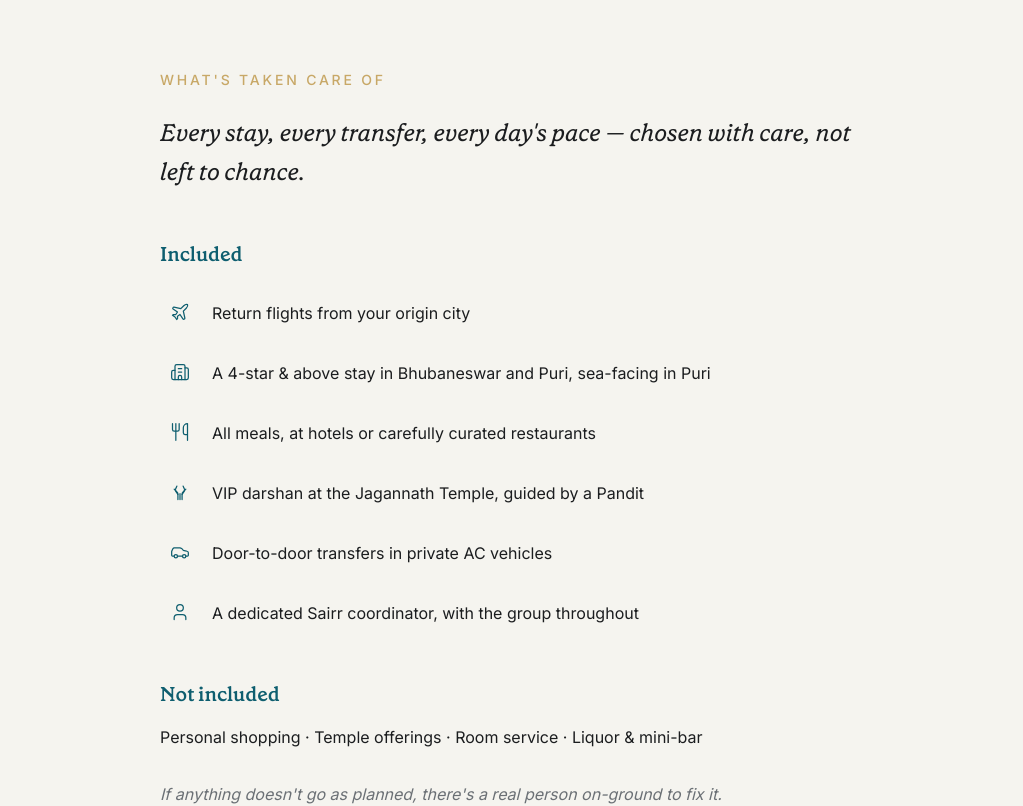
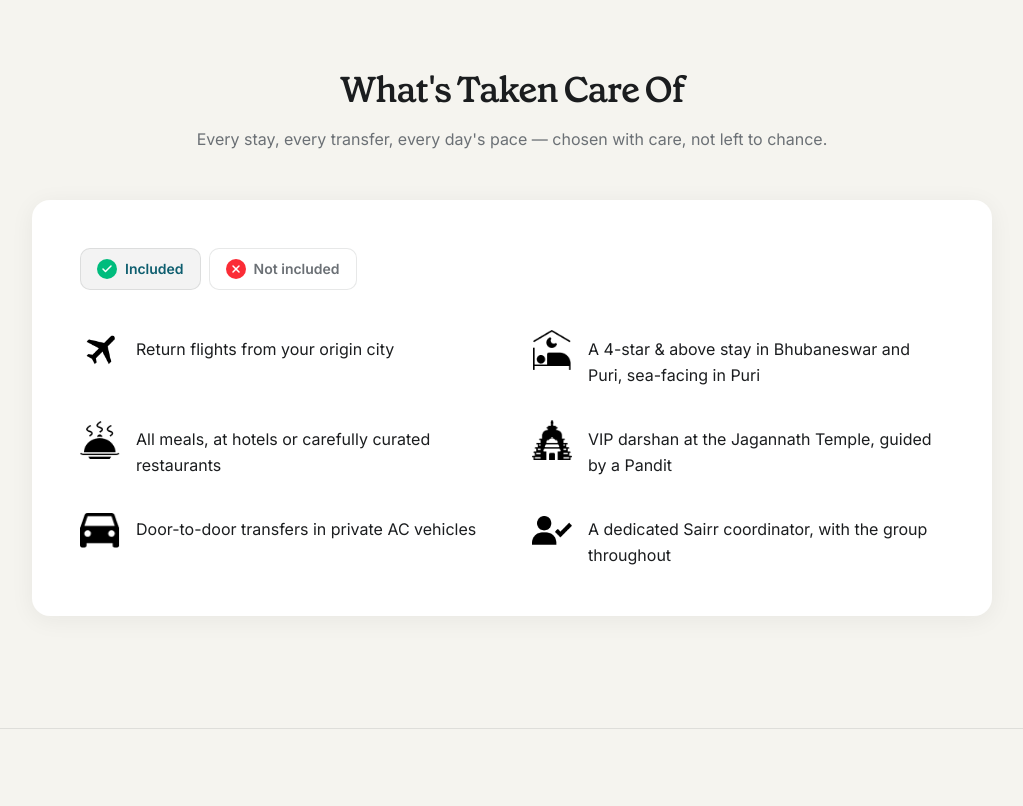
Before and after one commit to ServerlessTushar/sairr-website, a Next.js app: page /experiences/puri in a window 1280 px wide. Shown: the part 3040-3846 px from the top of the page, without its empty margins (128-1151 px from the left). Built offline with nearby package versions, Linux system fonts and the light colour scheme.

Commit message:
puri included section redesigned

```diff
--- a/src/app/experiences/puri/page.tsx
+++ b/src/app/experiences/puri/page.tsx
@@ -4,6 +4,7 @@ import { PuriMoments } from "@/components/puri/PuriMoments";
 import { PuriItinerary } from "@/components/puri/PuriItinerary";
 import { puriItineraryData } from "@/components/puri/puriItineraryData";
 import { PuriIncluded } from "@/components/puri/PuriIncluded";
+import { puriIncludedSectionData } from "@/components/puri/puriIncludedData";
 import { PuriDates } from "@/components/puri/PuriDates";
 import { PuriWords } from "@/components/puri/PuriWords";
 import { PuriFaqs } from "@/components/puri/PuriFaqs";
@@ -60,7 +61,7 @@ export default function PuriExperiencePage() {
           <PuriHero />
           <PuriMoments />
           <PuriItinerary heading="Four Days" carouselData={puriItineraryData} />
-          <PuriIncluded />
+          <PuriIncluded {...puriIncludedSectionData} />
           <PuriDates />
           <PuriWords />
           <PuriFaqs />
--- a/src/components/puri/PuriIncluded.tsx
+++ b/src/components/puri/PuriIncluded.tsx
@@ -1,50 +1,32 @@
-import { FadeIn } from "@/components/shared/FadeIn";
-import { IncludedIcon } from "@/components/puri/IncludedIcon";
-import { puriIncluded, puriNotIncluded } from "@/data/puri";
+import {
+  IncludedExcludedSection,
+  type IncludedExcludedItem,
+} from "@/components/shared/IncludedExcludedSection";
 
-export function PuriIncluded() {
+export type { IncludedExcludedItem };
+
+export type PuriIncludedProps = {
+  heading: string;
+  para: string;
+  included: IncludedExcludedItem[];
+  excluded: IncludedExcludedItem[];
+  className?: string;
+};
+
+export function PuriIncluded({
+  heading,
+  para,
+  included,
+  excluded,
+  className,
+}: PuriIncludedProps) {
   return (
-    <section className="border-t border-charcoal/10 bg-mist">
-      <div className="mx-auto max-w-3xl px-4 py-20 sm:px-6 lg:px-8 lg:py-28">
-        <FadeIn>
-          <p className="text-sm font-medium uppercase tracking-[0.2em] text-gold">
-            What&apos;s taken care of
-          </p>
-          <p className="mt-6 font-heading text-xl italic leading-relaxed text-charcoal sm:text-2xl">
-            Every stay, every transfer, every day&apos;s pace — chosen with
-            care, not left to chance.
-          </p>
-        </FadeIn>
-
-        <FadeIn className="mt-12" delay={0.08}>
-          <h3 className="font-heading text-xl font-semibold text-brand">
-            Included
-          </h3>
-          <ul className="mt-6 space-y-5">
-            {puriIncluded.map((item) => (
-              <li key={item.id} className="flex items-start gap-3">
-                <IncludedIcon name={item.icon} />
-                <span className="pt-2 text-base leading-relaxed text-charcoal">
-                  {item.text}
-                </span>
-              </li>
-            ))}
-          </ul>
-        </FadeIn>
-
-        <FadeIn className="mt-12" delay={0.12}>
-          <h3 className="font-heading text-xl font-semibold text-brand">
-            Not included
-          </h3>
-          <p className="mt-4 text-base leading-relaxed text-charcoal">
-            {puriNotIncluded}
-          </p>
-          <p className="mt-8 text-base italic text-slate">
-            If anything doesn&apos;t go as planned, there&apos;s a real person
-            on-ground to fix it.
-          </p>
-        </FadeIn>
-      </div>
-    </section>
+    <IncludedExcludedSection
+      heading={heading}
+      para={para}
+      included={included}
+      excluded={excluded}
+      className={className}
+    />
   );
 }
--- /dev/null
+++ b/src/components/puri/puriIncludedData.tsx
@@ -0,0 +1,63 @@
+import Image from "next/image";
+import type { IncludedExcludedItem } from "@/components/puri/PuriIncluded";
+import { puriIncluded, puriNotIncluded } from "@/data/puri";
+import included1 from "@/public/experience/included-1.webp";
+import included2 from "@/public/experience/included-2.webp";
+import included3 from "@/public/experience/included-3.webp";
+import included4 from "@/public/experience/included-4.webp";
+import included5 from "@/public/experience/included-5.webp";
+import included6 from "@/public/experience/included-6.webp";
+import notIncludedIcon from "@/public/experience/not-included.webp";
+
+const includedImages = [
+  included1,
+  included2,
+  included3,
+  included4,
+  included5,
+  included6,
+];
+
+function itemIcon(src: (typeof includedImages)[number]) {
+  return (
+    <Image
+      src={src}
+      alt=""
+      width={40}
+      height={40}
+      className="size-10 object-contain"
+      aria-hidden
+    />
+  );
+}
+
+function excludedItemIcon() {
+  return (
+    <Image
+      src={notIncludedIcon}
+      alt=""
+      width={40}
+      height={40}
+      className="size-10 object-contain"
+      aria-hidden
+    />
+  );
+}
+
+export const puriIncludedSectionData = {
+  heading: "What's Taken Care Of",
+  para:
+    "Every stay, every transfer, every day's pace — chosen with care, not left to chance.",
+  included: puriIncluded.map(
+    (item, index): IncludedExcludedItem => ({
+      icon: itemIcon(includedImages[index]),
+      text: item.text,
+    }),
+  ),
+  excluded: puriNotIncluded.split(" · ").map(
+    (text): IncludedExcludedItem => ({
+      icon: excludedItemIcon(),
+      text: text.trim(),
+    }),
+  ),
+};
--- /dev/null
+++ b/src/components/shared/IncludedExcludedSection.tsx
@@ -0,0 +1,134 @@
+"use client";
+
+import { useState, type ReactNode } from "react";
+import { Check, X } from "lucide-react";
+import { cn } from "@/lib/utils";
+
+export type IncludedExcludedItem = {
+  icon: ReactNode;
+  text: string;
+};
+
+export type IncludedExcludedSectionProps = {
+  heading: string;
+  para: string;
+  included: IncludedExcludedItem[];
+  excluded: IncludedExcludedItem[];
+  className?: string;
+};
+
+type Tab = "included" | "excluded";
+
+function TabButton({
+  tab,
+  activeTab,
+  onSelect,
+}: {
+  tab: Tab;
+  activeTab: Tab;
+  onSelect: (tab: Tab) => void;
+}) {
+  const isActive = activeTab === tab;
+  const isIncluded = tab === "included";
+
+  return (
+    <button
+      type="button"
+      role="tab"
+      aria-selected={isActive}
+      onClick={() => onSelect(tab)}
+      className={cn(
+        "inline-flex items-center gap-2 rounded-lg border px-4 py-2.5 text-sm font-semibold transition-colors",
+        isActive
+          ? "border-charcoal/10 bg-charcoal/5 text-brand"
+          : "border-charcoal/10 bg-white text-slate hover:bg-charcoal/[0.03]",
+      )}
+    >
+      <span
+        className={cn(
+          "flex size-5 shrink-0 items-center justify-center rounded-full text-white",
+          isIncluded ? "bg-emerald-500" : "bg-red-500",
+        )}
+        aria-hidden
+      >
+        {isIncluded ? (
+          <Check className="size-3 stroke-[3]" />
+        ) : (
+          <X className="size-3 stroke-[3]" />
+        )}
+      </span>
+      {isIncluded ? "Included" : "Not included"}
+    </button>
+  );
+}
+
+function ItemGrid({ items }: { items: IncludedExcludedItem[] }) {
+  return (
+    <ul className="grid grid-cols-1 gap-6 sm:grid-cols-2 sm:gap-x-10 sm:gap-y-8">
+      {items.map((item) => (
+        <li key={item.text} className="flex items-start gap-4">
+          <span className="flex size-10 shrink-0 items-center justify-center text-charcoal">
+            {item.icon}
+          </span>
+          <span className="pt-1.5 text-base leading-relaxed text-charcoal">
+            {item.text}
+          </span>
+        </li>
+      ))}
+    </ul>
+  );
+}
+
+export function IncludedExcludedSection({
+  heading,
+  para,
+  included,
+  excluded,
+  className,
+}: IncludedExcludedSectionProps) {
+  const [activeTab, setActiveTab] = useState<Tab>("included");
+  const items = activeTab === "included" ? included : excluded;
+
+  return (
+    <section
+      className={cn("border-t border-charcoal/10 bg-mist", className)}
+    >
+      <div className="mx-auto max-w-5xl px-4 py-16 sm:px-6 sm:py-20 lg:px-8 lg:py-28">
+        <div className="text-center">
+          <h2 className="font-heading text-3xl font-semibold tracking-tight text-charcoal sm:text-4xl">
+            {heading}
+          </h2>
+          <p className="mx-auto mt-4 max-w-2xl text-base leading-relaxed text-slate">
+            {para}
+          </p>
+        </div>
+
+        <div
+          className="mt-10 rounded-2xl bg-white p-6 shadow-[0_4px_24px_rgba(27,29,31,0.06)] sm:mt-12 sm:p-8 lg:p-12"
+          role="tabpanel"
+        >
+          <div
+            className="flex flex-wrap gap-2"
+            role="tablist"
+            aria-label="Inclusions"
+          >
+            <TabButton
+              tab="included"
+              activeTab={activeTab}
+              onSelect={setActiveTab}
+            />
+            <TabButton
+              tab="excluded"
+              activeTab={activeTab}
+              onSelect={setActiveTab}
+            />
+          </div>
+
+          <div className="mt-8 sm:mt-10">
+            <ItemGrid items={items} />
+          </div>
+        </div>
+      </div>
+    </section>
+  );
+}
```
